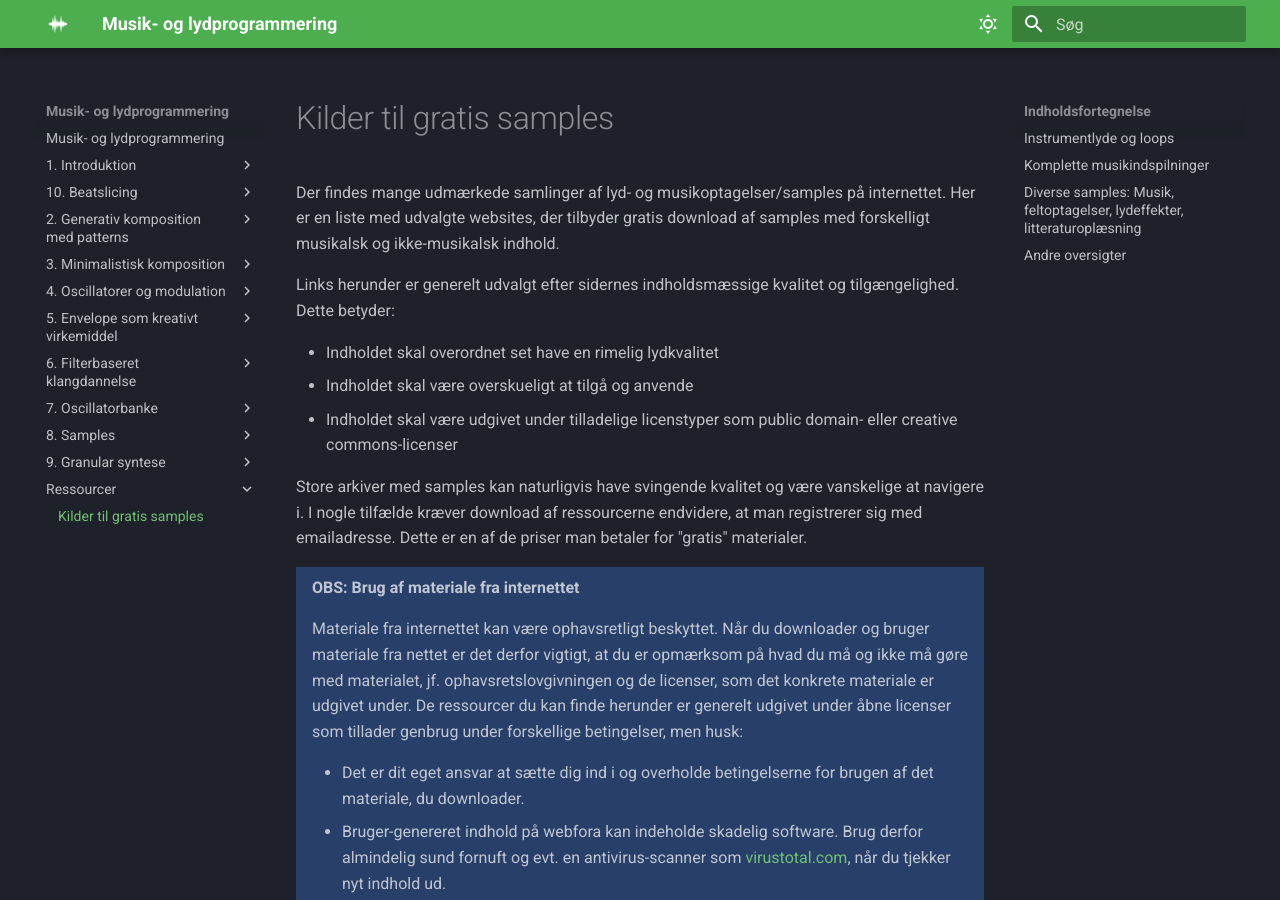
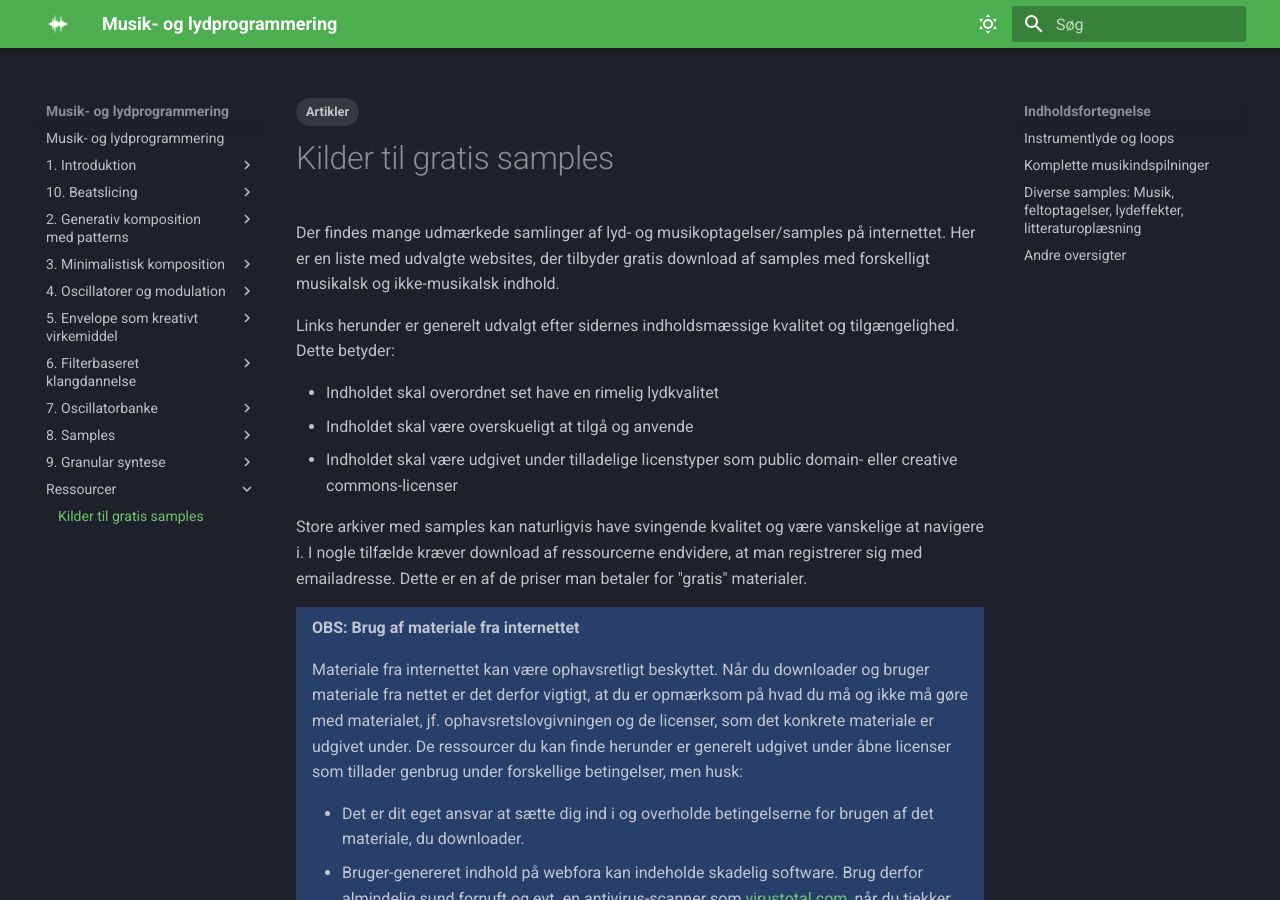
Before and after one commit to sparkletop/sparkletop.github.io, an MkDocs documentation site: the page built from docs/Ressourcer/gratis-samples.md, in a window 1280 px wide and 900 px high. Built offline with MkDocs 1.6.1 and Material for MkDocs 9.7.7, drawn with Linux system fonts in a browser that asks for light colours.

Commit message:
add tag to sample pack list

```diff
--- a/docs/Ressourcer/gratis-samples.md
+++ b/docs/Ressourcer/gratis-samples.md
@@ -1,3 +1,8 @@
+---
+tags:
+    - Artikler
+---
+
 # Kilder til gratis samples
 
 Der findes mange udmærkede samlinger af lyd- og musikoptagelser/samples
```
